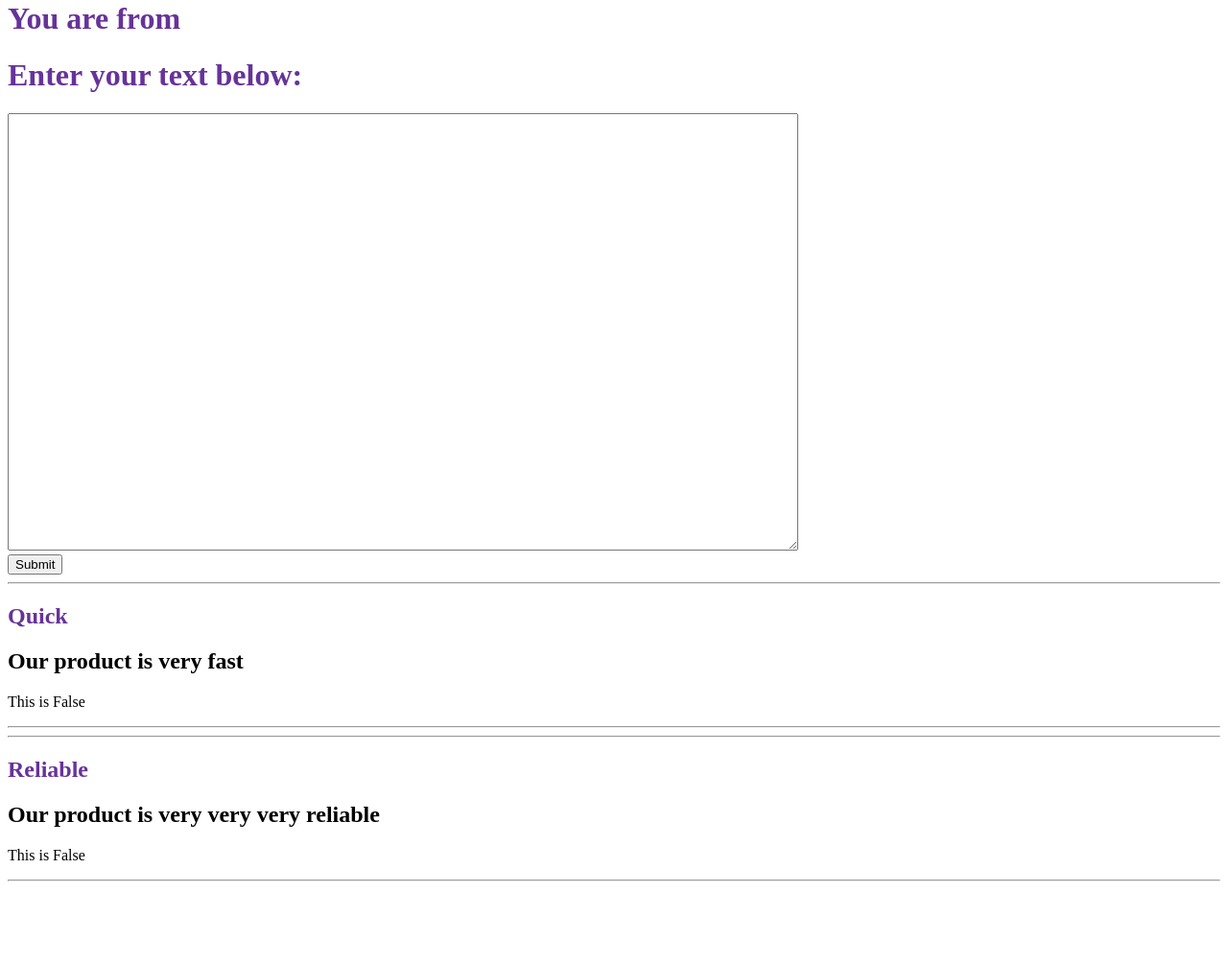
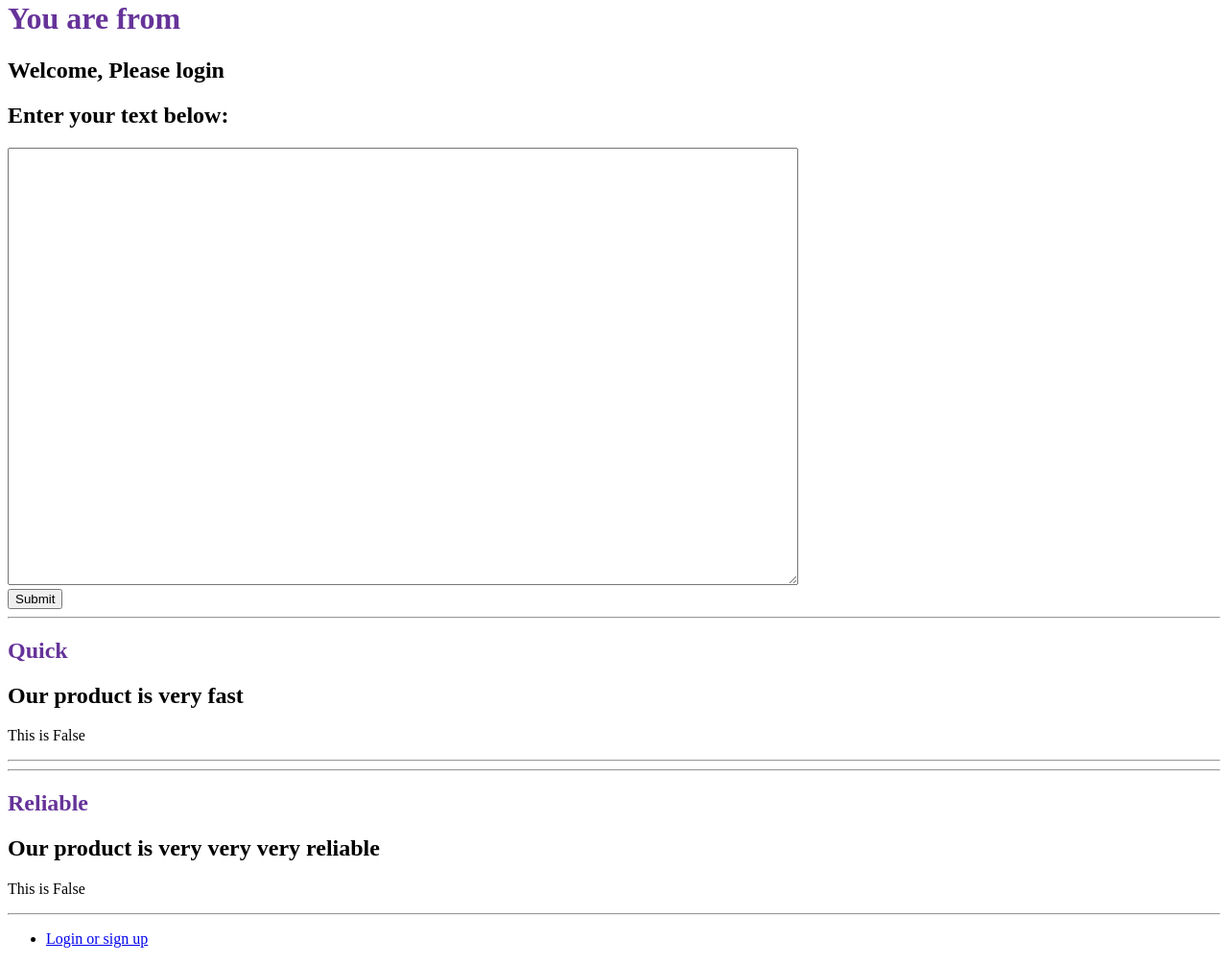
Before and after one commit to abdhulla-k/LEARNING-PYTHON-DJANGO, a Django app: page / in a window 1280 px wide. Shown: the part 94-1098 px from the top of the page at 96% size. Before the commit the page ends 1013 px from the top, so only its background shows below. Run offline with Django 3.2, Linux system fonts and the light colour scheme; data comes from the database, SQL or seed files in the repository.

Commit message:
Created login and logout methods

```diff
--- a/LearnDjango/sample/templates/index.html
+++ b/LearnDjango/sample/templates/index.html
@@ -15,9 +15,15 @@
        <h1>
            Hello {{name}}.<!-- Enter key here like this -->
            <br>You are {{age}} years old.<br> You are from {{place}}
+       </h1>
 
        <!--  going to create a word counter. so need a texta area and a submit button -->
-       <h1>Enter your text below: </h1>
+       {% if user.is_authenticated %}
+       <h2>Welcome, {{user.username}}</h2>
+       {% else %}
+       <h2>Welcome, Please login</h2>
+       {% endif %}
+       <h2>Enter your text below: </h2>
        <form method="POST" action="counter">
            {% csrf_token %}           <!-- the line is becouse of the method POST -->
            <textarea name="text"rows = "30" cols="100"></textarea><br>
@@ -59,9 +65,15 @@
             {% else %}
             <p>This is False</p>
             <hr>
-            {% endif%}
+            {% endif %}
         </div>
         {% endfor %} <!-- must end the loop like this. beouse it is an html file. -->
+        <ul>{% if user.is_authenticated %}
+            <li><a href="logout">Logout</a></li>
+            {% else %}
+            <li><a href="login">Login or sign up</a></li>
+            {% endif %}
+        </ul>
     </section>
 </body>
 </html>
```
